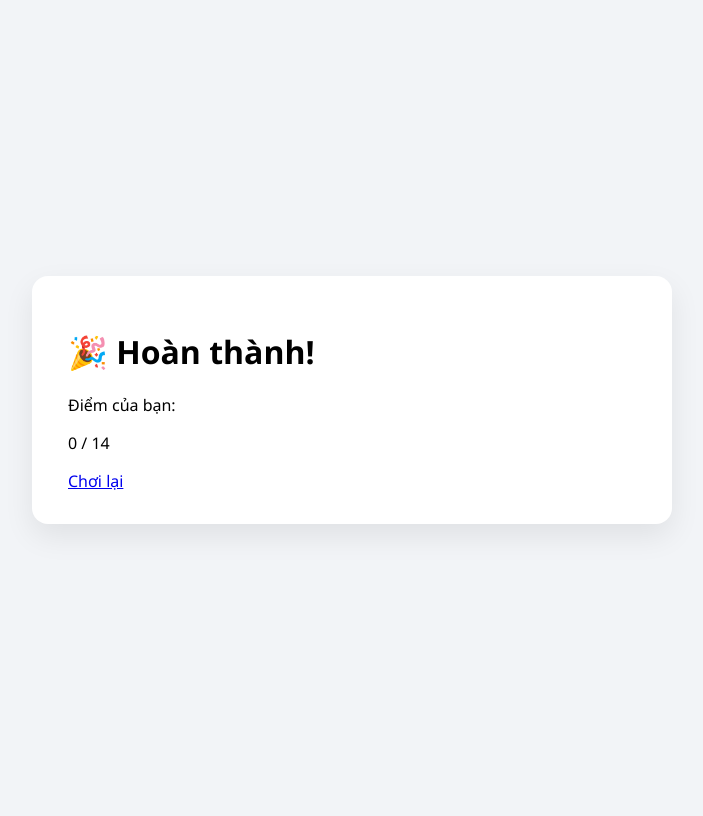
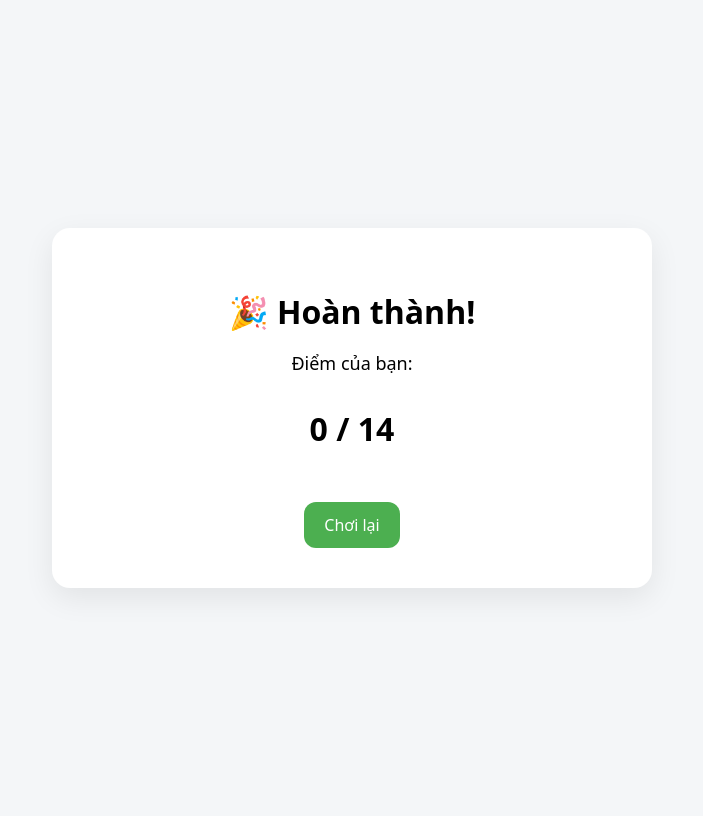
Before and after one commit to CoolDog129/vua-lich-su, a Flask app: page /result in a window 1280 px wide. Shown: the whole page, without its empty margins (288-991 px from the left). Before the commit the page ends 530 px from the top, so only its background shows below. Run offline with Flask 3, Linux system fonts and the light colour scheme.

Commit message:
Refactor CSS styles for layout and design

```diff
--- a/static/style.css
+++ b/static/style.css
@@ -1,80 +1,83 @@
-/* Reset-ish */
-* {
-  box-sizing: border-box;
-  font-family: "Segoe UI", system-ui, -apple-system, BlinkMacSystemFont, sans-serif;
+body {
+    background: #f4f6f8;
+    font-family: system-ui, sans-serif;
+    display: flex;
+    justify-content: center;
+    align-items: center;
+    min-height: 100vh;
 }
 
-body {
-  margin: 0;
-  min-height: 100vh;
-  background: #f2f4f7;
-  display: flex;
-  align-items: center;
-  justify-content: center;
+.card {
+    background: white;
+    padding: 40px;
+    width: 520px;
+    border-radius: 18px;
+    box-shadow: 0 10px 30px rgba(0,0,0,0.08);
+    text-align: center;
 }
 
-/* Main white card */
-.card {
-  background: #ffffff;
-  width: 100%;
-  max-width: 640px;
-  padding: 32px 36px;
-  border-radius: 16px;
-  box-shadow: 0 12px 30px rgba(0, 0, 0, 0.08);
+h1 {
+    margin-bottom: 10px;
 }
 
-/* Title */
-.title {
-  font-size: 28px;
-  font-weight: 800;
-  margin-bottom: 6px;
+.progress {
+    color: #6b7280;
+    margin-bottom: 20px;
 }
 
-/* Question counter */
-.counter {
-  color: #666;
-  font-size: 14px;
-  margin-bottom: 18px;
+.question {
+    font-size: 18px;
+    margin-bottom: 24px;
 }
 
-/* Question text */
-.question {
-  font-size: 20px;
-  font-weight: 600;
-  margin-bottom: 24px;
-  line-height: 1.4;
+.option {
+    display: block;
+    width: 100%;
+    padding: 14px;
+    margin-bottom: 12px;
+    border-radius: 14px;
+    border: 1px solid #e5e7eb;
+    background: white;
+    cursor: pointer;
+    font-size: 15px;
+    text-align: left;
 }
 
-/* Options grid */
-.options {
-  display: grid;
-  grid-template-columns: 1fr 1fr;
-  gap: 14px;
+.option:hover {
+    background: #f3f4f6;
 }
 
-/* Option buttons */
-.option-btn {
-  padding: 14px 16px;
-  border-radius: 12px;
-  border: 2px solid #e0e0e0;
-  background: #f9fafb;
-  font-size: 16px;
-  cursor: pointer;
-  transition: all 0.15s ease;
+.option.correct {
+    background: #a5d6a7;
+    color: #1b5e20;
+    border: none;
 }
 
-.option-btn:hover {
-  background: #eef4ff;
-  border-color: #4f7cff;
+.option.disabled {
+    background: #ef9a9a;
+    color: #b71c1c;
+    border: none;
 }
 
-.option-btn:active {
-  transform: scale(0.98);
+.option:disabled {
+    cursor: default;
 }
 
-/* Make buttons full width on small screens */
-@media (max-width: 500px) {
-  .options {
-    grid-template-columns: 1fr;
-  }
+.result {
+    font-size: 18px;
 }
+
+.score {
+    font-size: 32px;
+    font-weight: bold;
+}
+
+.restart {
+    display: inline-block;
+    margin-top: 20px;
+    text-decoration: none;
+    background: #4CAF50;
+    color: white;
+    padding: 12px 20px;
+    border-radius: 12px;
+}
```
